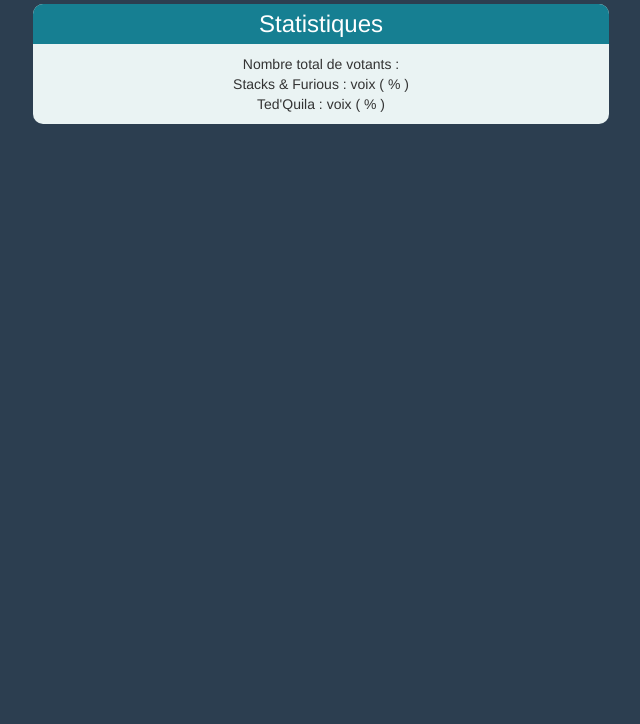
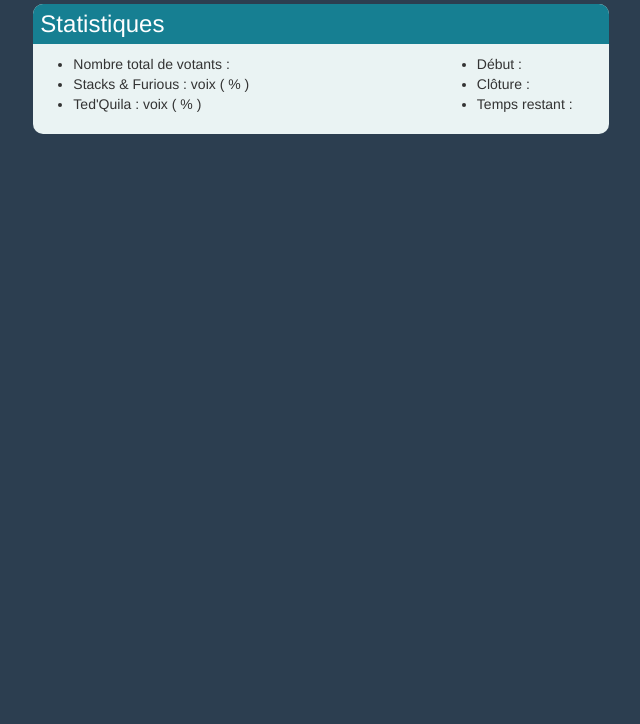
Before and after one commit to Nelty78/voteBDE, a website: page public/admin.html in a window 1280 px wide. Shown: the part 76-800 px from the top of the page, without its empty margins (319-959 px from the left). Drawn offline with nearby package versions, Linux system fonts and the light colour scheme; files that its build step writes are made by us from their sources; no server answers.

Commit message:
Fixed bugs.

```diff
--- a/app/controllers/userHandler.server.js
+++ b/app/controllers/userHandler.server.js
@@ -26,7 +26,7 @@ var userHandler = function (req, res) {
         res.send(result);
     }
     this.admin = function(req, res, next) {
-        if(admin.indexOf(req.user.email) > -1) next();
+        if(req.user) { if(admin.indexOf(req.user.email) > -1) next(); else return res.redirect('/'); }
         else return res.redirect('/');
     }
     this.isAdmin = function(req, res) {
--- a/public/admin.html
+++ b/public/admin.html
@@ -12,11 +12,24 @@
     <body>
 <h1 class="text-center header">Administration - Résultat des votes</h1>
 
-<div class="cont left text-center">
+<div class="cont left">
   <h3 class="title">Statistiques</h2>
-  Nombre total de votants : <span id="nbtotal"></span> <br>
-  Stacks & Furious : <span id="nbstacks"></span> voix ( <span id="pcstacks"></span> % )<br>
-  Ted'Quila : <span id="nbted"></span> voix ( <span id="pcted"></span> % )
+  <div class="row">
+      <div class="col-sm-8 col-md-8 col-lg-8">
+          <ul>
+          <li>Nombre total de votants : <span id="nbtotal"></span></li>
+          <li>Stacks & Furious : <span id="nbstacks"></span> voix ( <span id="pcstacks"></span> % )</li>
+          <li>Ted'Quila : <span id="nbted"></span> voix ( <span id="pcted"></span> % )</li>
+          </ul>
+      </div>
+      <div class="col-sm-4 col-md-4 col-lg-4">
+          <ul>
+              <li>Début : <span id="debut"></span></li>
+              <li>Clôture : <span id="cloture"></span></li>
+              <li>Temps restant : <span id="restant"></span></li>
+          </ul>
+      </div>
+  </div>
   </div>
 
 <div id="table"></div>
--- a/public/css/admin/style.scss
+++ b/public/css/admin/style.scss
@@ -148,10 +148,10 @@ body {
 
     th, td {
       text-align: left;
-      margin: .5em 1em;
+      margin: .1em 1em;
       @media (min-width: $breakpoint) {
         display: table-cell; // show the table as a normal table for tablet and desktop
-        padding: 1em;
+        padding: 0.3em;
       }
     }
   }
--- a/public/index.js
+++ b/public/index.js
@@ -13,7 +13,7 @@ $( document ).ready(function() {
     }
 
     if(isFacebookApp()) {
-      $(" #fb ").text('Veuillez ouvrir ce site dans Safari, et non le navigateur de Facebook (Google bloque les connexions depuis Facebook).');
+      $(" #fb ").text('Veuillez ouvrir ce site dans votre navigateur internet, et non le navigateur de Facebook (Google bloque les connexions depuis Facebook).');
       $(" #fb ").removeClass('hide');
       $(" #fb ").addClass('alert alert-danger');
     }
```
Also changed, not shown: public/css/admin/style.css.
